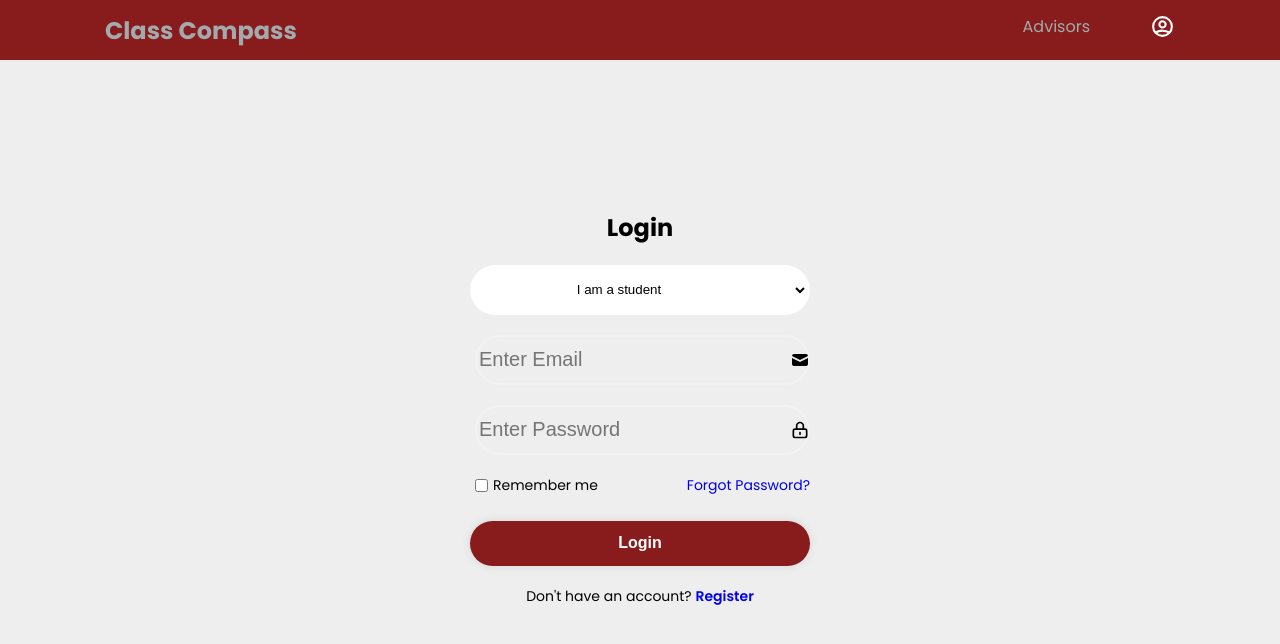
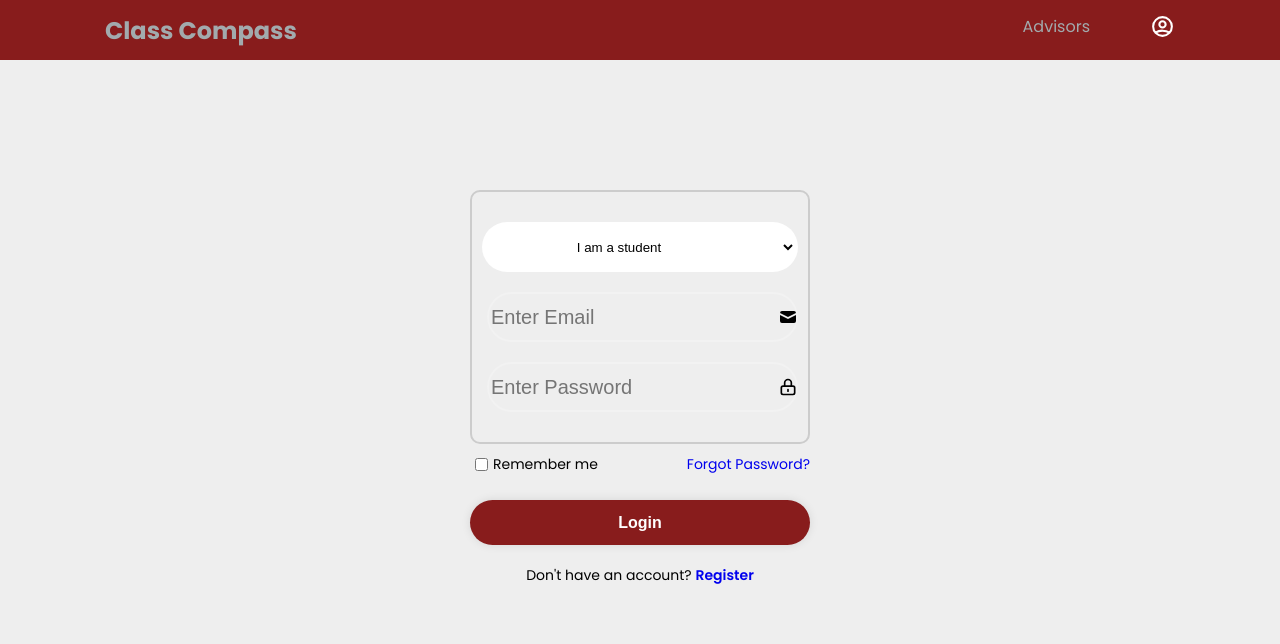
Before and after one commit to Ryu-From-Streets/classcompass, a React (Create React App) app in the folder frontend/: page /login in a window 1280 px wide. Shown: the top 644 px of the page. Built offline with nearby package versions, Linux system fonts and the light colour scheme.

Commit message:
Update LoginPage.js

```diff
--- a/frontend/src/Pages/LoginPage.js
+++ b/frontend/src/Pages/LoginPage.js
@@ -1,24 +1,19 @@
-import React, {useState} from "react"
-import {
-  HiMail,
-  HiOutlineLockClosed,
-} from "react-icons/hi";
-
-import "./login.css"
+import React, { useState } from "react";
+import { HiMail, HiOutlineLockClosed } from "react-icons/hi";
+import "./login.css";
 import { Link } from "react-router-dom";
 
-const LoginPage = ({isShowLogin}) => {
+const LoginPage = ({ isShowLogin }) => {
   const [email, setEmail] = useState("");
   const [password, setPassword] = useState("");
   const [rememberMe, setRememberMe] = useState(false);
   const [userType, setUserType] = useState("student");
-    const handleLogin = (e) => {
+  const handleLogin = (e) => {};
 
-    };
   return (
     <div className="login-page">
-        <h2>Login</h2>
       <form onSubmit={handleLogin}>
+        <div className="input-container">
           <div className="input-box">
             <select
               value={userType}
@@ -48,6 +43,7 @@ const LoginPage = ({isShowLogin}) => {
             />
             <HiOutlineLockClosed className="icon" />
           </div>
+        </div>
         <div className="forgot">
           <label>
             <input
@@ -60,8 +56,7 @@ const LoginPage = ({isShowLogin}) => {
           <Link to="/forgot">Forgot Password?</Link>
         </div>
         <button type="submit" className="button">
-            {" "}
-            Login{" "}
+          Login
         </button>
         <div className="register">
           <p>
@@ -71,6 +66,6 @@ const LoginPage = ({isShowLogin}) => {
       </form>
     </div>
   );
-}
+};
 
 export default LoginPage;
```
Lines whose indentation alone changed are shown as unchanged.
